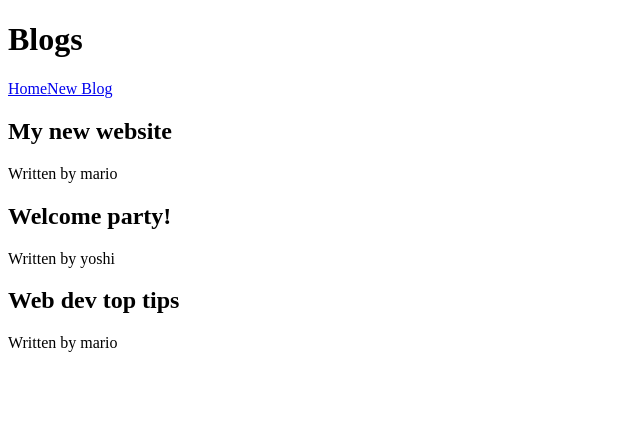
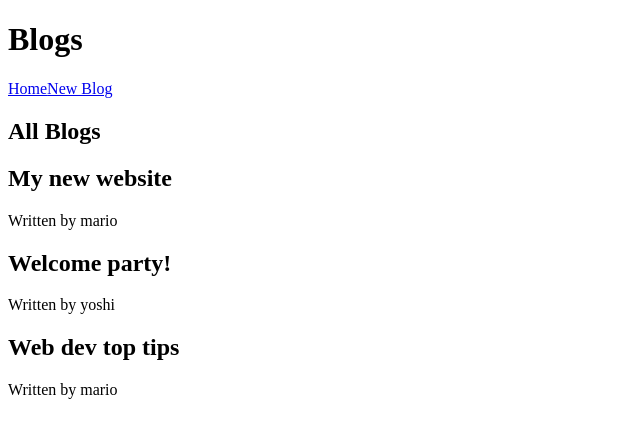
Before and after one commit to MarvelB/modern-react, a React (Create React App) app: page / in a window 1280 px wide. Shown: the top 438 px of the page, without its empty margins (0-640 px from the left). Built offline with nearby package versions, Linux system fonts and the light colour scheme; the HTML template or start-up script is replaced by a standard one.

Commit message:
st l11 commit

```diff
--- /dev/null
+++ b/src/components/BlogList/BlogList.tsx
@@ -0,0 +1,23 @@
+import { Blog } from "../../types/blog.type";
+
+interface BlogListProps {
+  blogs: Blog[];
+  title: string;
+}
+
+const BlogList = ({blogs, title}: BlogListProps) => {
+
+  return (
+    <div className="blog-list">
+      <h2>{ title }</h2>
+      {blogs.map((blog: Blog) => (
+        <div className="blog-preview" key={blog.id}>
+          <h2>{ blog.title }</h2>
+          <p>Written by { blog.author }</p>
+        </div>
+      ))}
+    </div>
+  )
+};
+
+export default BlogList;
--- a/src/components/Home/Home.tsx
+++ b/src/components/Home/Home.tsx
@@ -1,5 +1,6 @@
 import { useState } from "react";
 import { Blog } from '../../types/blog.type';
+import BlogList from '../BlogList/BlogList';
 
 const Home = () => {
   const [blogs, setBlogs] = useState<Blog[]>([
@@ -10,12 +11,7 @@ const Home = () => {
 
   return (
     <div className="home">
-      {blogs.map((blog: Blog) => (
-        <div className="blog-preview" key={blog.id}>
-          <h2>{ blog.title }</h2>
-          <p>Written by { blog.author }</p>
-        </div>
-      ))}
+      <BlogList blogs={blogs} title="All Blogs" />
     </div>
   )
 };
```
